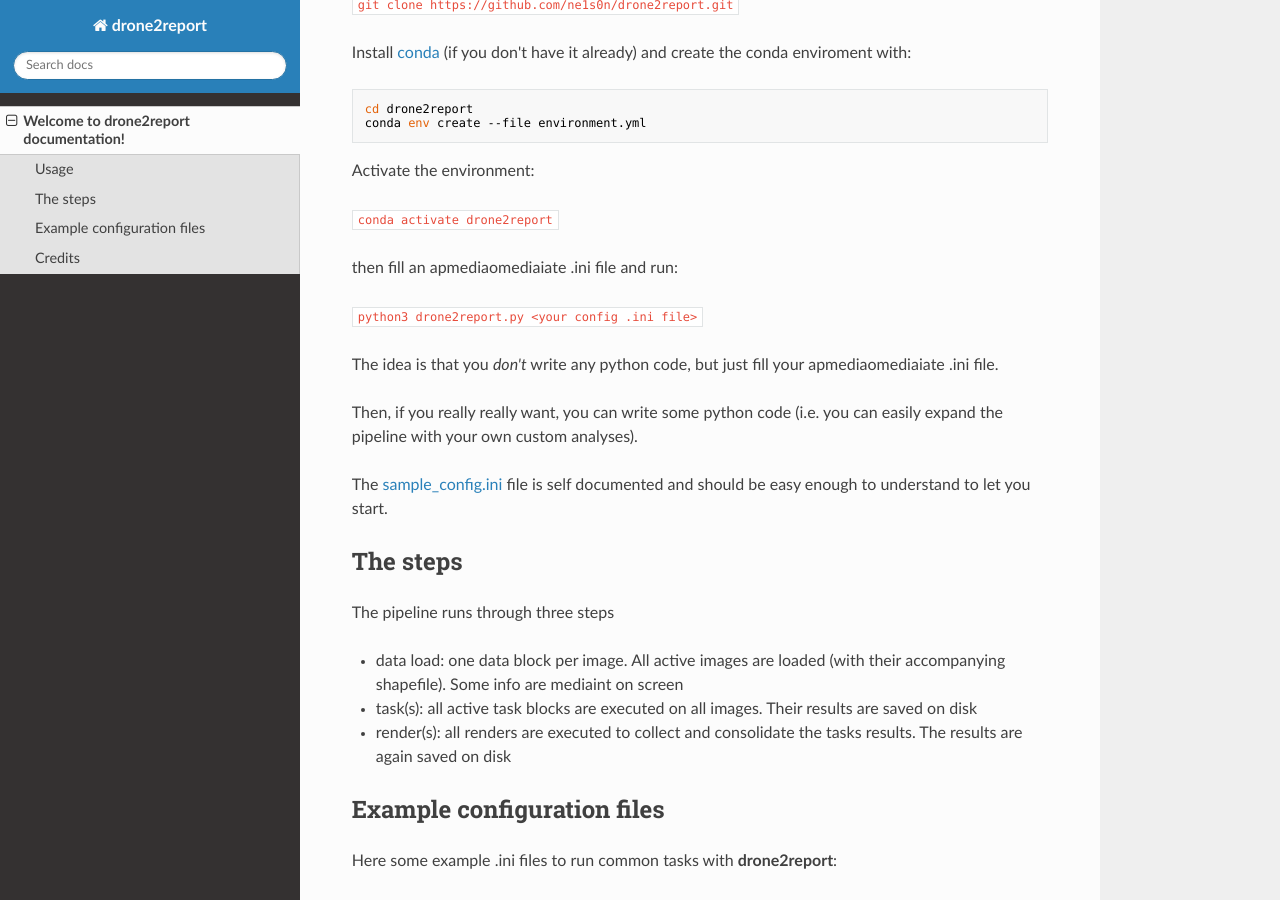
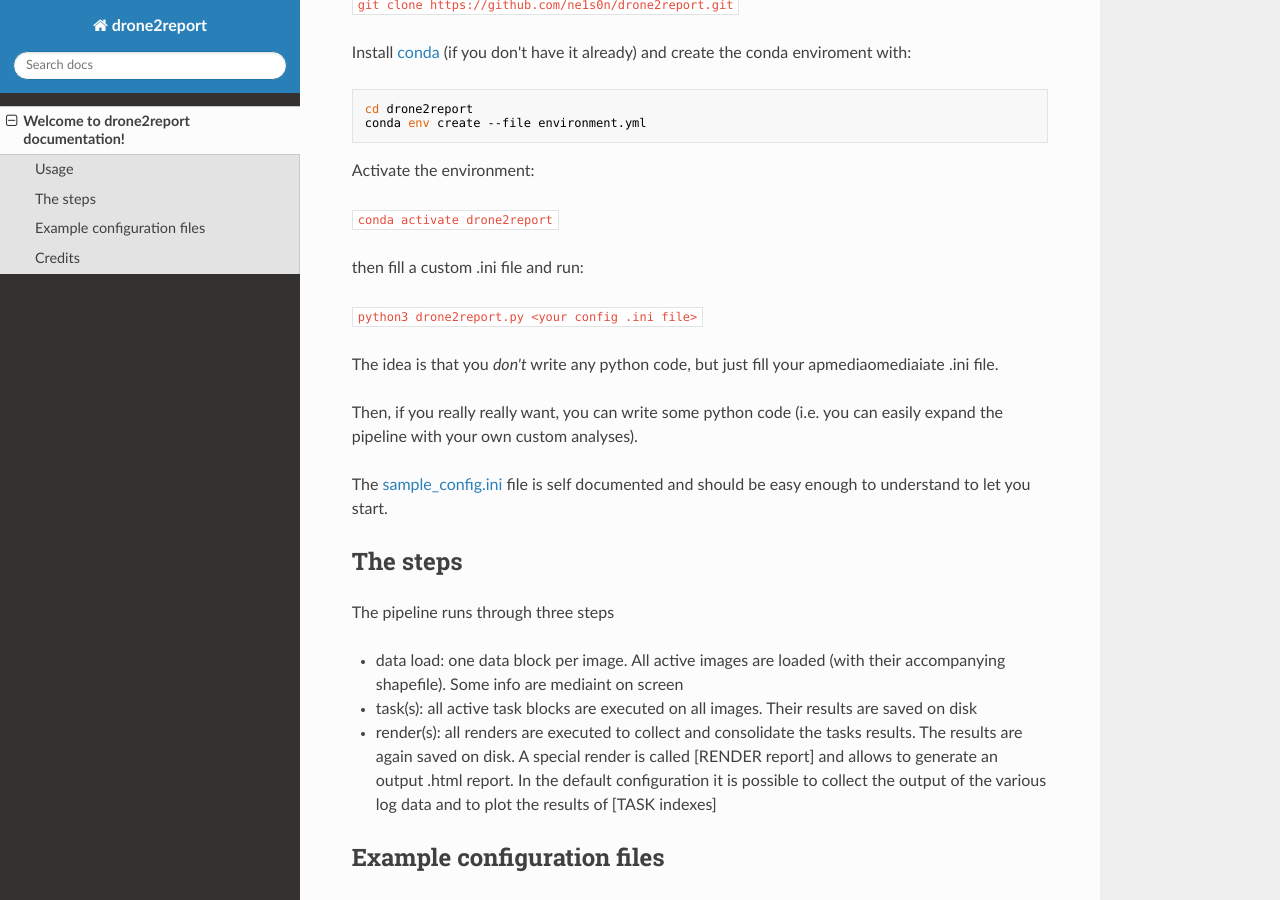
Before and after one commit to ne1s0n/drone2report, an MkDocs documentation site: the page built from docs/README.md, in a window 1280 px wide and 900 px high, scrolled down 392 px. Built offline with MkDocs 1.6.1, drawn with Linux system fonts in a browser that asks for light colours; nearby versions of some CDN libraries.

Commit message:
updated the doc README

```diff
--- a/docs/README.md
+++ b/docs/README.md
@@ -22,7 +22,7 @@
 
 `conda activate drone2report`
 
-then fill an apmediaomediaiate .ini file and run:
+then fill a custom .ini file and run:
 
 `python3 drone2report.py <your config .ini file>`
 
@@ -38,7 +38,7 @@
 
 - data load: one data block per image. All active images are loaded (with their accompanying shapefile). Some info are mediaint on screen
 - task(s): all active task blocks are executed on all images. Their results are saved on disk
-- render(s): all renders are executed to collect and consolidate the tasks results. The results are again saved on disk
+- render(s): all renders are executed to collect and consolidate the tasks results. The results are again saved on disk. A special render is called [RENDER report] and allows to generate an output .html report. In the default configuration it is possible to collect the output of the various log data and to plot the results of [TASK indexes]
 
 ## Example configuration files
 
```
